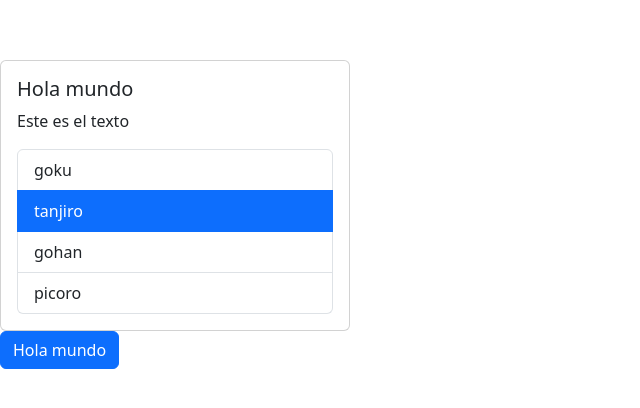
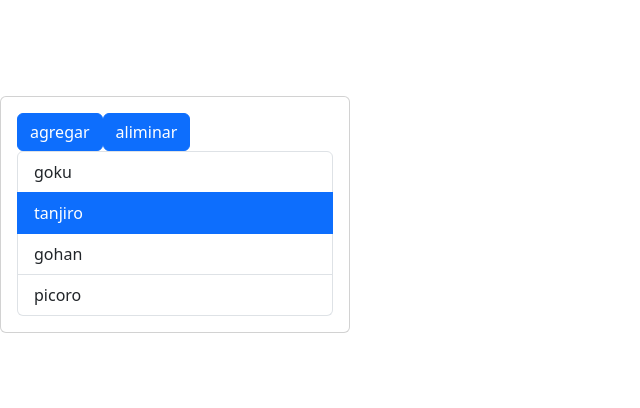
Before and after one commit to EdwinDev99/React, a React (Vite) app: page / in a window 1280 px wide. Shown: the part 186-594 px from the top of the page, without its empty margins (0-640 px from the left). Built offline with nearby package versions, Linux system fonts and the light colour scheme; the HTML template or start-up script is replaced by a standard one.

Commit message:
app-add-minion

```diff
--- a/src/App.tsx
+++ b/src/App.tsx
@@ -8,30 +8,48 @@
  */
 
 function App() {
-  const list = ["goku", "tanjiro", "gohan", "picoro"];
-  const handleSelect = (elemento: string) => {
-    console.log("imprimiendo", elemento);
+  // const list = ["goku", "tanjiro", "gohan", "picoro"];
+  // const handleSelect = (elemento: string) => {
+  //   console.log("imprimiendo", elemento);
+  // };
+
+  // const [isLoading, setIsLoading] = useState(false);
+  // const handleclick = () => {
+  //   setIsLoading(!isLoading);
+  // };
+
+  // return (
+  //   <>
+  //     <Card>
+  //       <CardBody title="Hola mundo" parrafo="Este es el texto" />
+  //       {list.length ? (
+  //         <List data={list} onSelect={handleSelect} />
+  //       ) : (
+  //         "no hay texto"
+  //       )}
+  //     </Card>
+  //     <Button isLoadin={isLoading} onClick={handleclick}>
+  //       Hola mundo
+  //     </Button>
+  //   </>
+  // );
+
+  const [data, setData] = useState(["goku", "tanjiro", "gohan", "picoro"]);
+
+  const addMinion = () => {
+    setData([...data, "minion"]);
   };
 
-  const [isLoading, setIsLoading] = useState(false);
-  const handleclick = () => {
-    setIsLoading(!isLoading);
+  const delMinion = () => {
+    setData(data.slice(0, -1));
   };
 
   return (
-    <>
-      <Card>
-        <CardBody title="Hola mundo" parrafo="Este es el texto" />
-        {list.length ? (
-          <List data={list} onSelect={handleSelect} />
-        ) : (
-          "no hay texto"
-        )}
-      </Card>
-      <Button isLoadin={isLoading} onClick={handleclick}>
-        Hola mundo
-      </Button>
-    </>
+    <Card>
+      <Button onClick={addMinion}>agregar</Button>
+      <Button onClick={delMinion}>aliminar</Button>
+      <List data={data}></List>
+    </Card>
   );
 }
 
--- a/src/assets/components/Button.tsx
+++ b/src/assets/components/Button.tsx
@@ -2,7 +2,7 @@
 
 type Props = {
   children: ReactNode;
-  isLoadin: boolean;
+  isLoadin?: boolean;
   onClick: () => void;
 };
 
```
